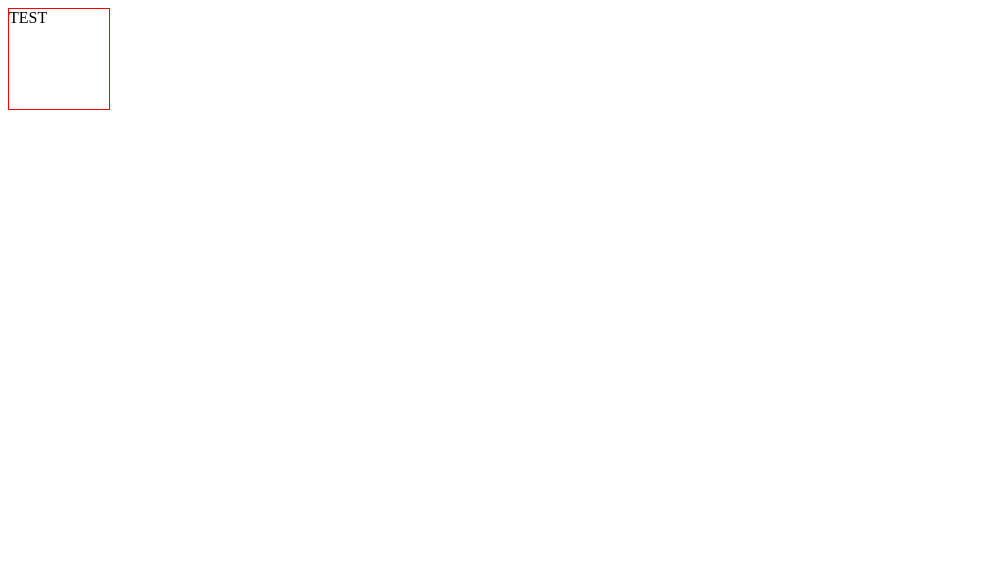
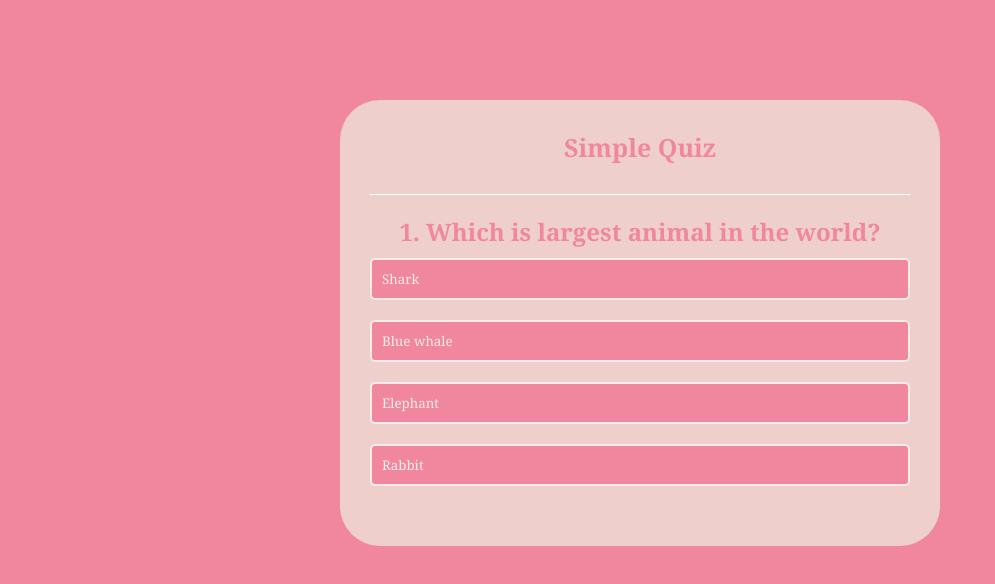
Before and after one commit to Pawlitka/QuizApp, a plain HTML site: page index.html in a window 1280 px wide. Shown: the whole page, without its empty margins (0-995 px from the left). Drawn offline with Linux system fonts and the light colour scheme.

Commit message:
first version of quiz app

```diff
--- a/index.html
+++ b/index.html
@@ -2,12 +2,24 @@
 <html lang="en">
 <head>
     <meta charset="UTF-8">
-    <title>Title</title>
+    <title>Quiz App</title>
     <link  rel="stylesheet" href="styles.css">
 </head>
 <body>
-    <div class="red-test">
-      TEST
-    </div>
+   <div class="app">
+       <h1>Simple Quiz</h1>
+       <div class="quiz">
+           <h2 id="question">Questions goes here</h2>
+           <div id="answer-buttons">
+               <button class="btn">Answer 1</button>
+               <button class="btn">Answer 2</button>
+               <button class="btn">Answer 3</button>
+               <button class="btn">Answer 4</button>
+           </div>
+           <button id="next-btn">Next</button>
+       </div>
+   </div>
+   <script src="script.js"></script>
 </body>
+
 </html>
--- /dev/null
+++ b/script.js
@@ -0,0 +1,134 @@
+const questions = [
+    {
+        question: "Which is largest animal in the world?",
+        answers: [
+            {text: "Shark", correct: false},
+            {text: "Blue whale", correct: true},
+            {text: "Elephant", correct: false},
+            {text: "Rabbit", correct: false},
+        ]
+    },
+    {
+        question: "Which country is the smallest?",
+        answers: [
+            {text: "Vatican", correct: true},
+            {text: "Poland", correct: false},
+            {text: "Italy", correct: false},
+            {text: "France", correct: false},
+        ]
+    },
+    {
+        question: "Which is largest continent in the world?",
+        answers: [
+            {text: "Asia", correct: true},
+            {text: "Africa", correct: false},
+            {text: "Australia", correct: false},
+            {text: "Europe", correct: false},
+            ]
+    },
+    {
+        question: "Do I love my handsome boy",
+        answers: [
+            {text: "Yes", correct: true},
+            {text: "No", correct: false},
+        ]
+    },
+    {
+        question: "Which is the longest river in the world?",
+        answers: [
+            {text: "Congo", correct: false},
+            {text: "Yellow", correct: false},
+            {text: "Nile", correct: true},
+            {text: "Niger", correct: false},
+            ]
+    }
+];
+const questionElement = document.getElementById("question");
+const answerButtons = document.getElementById("answer-buttons");
+const NextButton = document.getElementById("next-btn");
+
+let currentQuestionIndex = 0;
+let score = 0;
+
+function startQuiz(){
+    currentQuestionIndex = 0;
+    score = 0;
+    NextButton.innerHTML = "Next";
+    showQuestion();
+}
+
+function showQuestion(){
+    resetState();
+    let currentQuestion = questions[currentQuestionIndex];
+    let questionNo = currentQuestionIndex + 1;
+    questionElement.innerHTML = questionNo + ". " + currentQuestion.question;
+
+    currentQuestion.answers.forEach(answer => {
+        const button = document.createElement("button"); // <button></button>
+        button.innerHTML = answer.text; // <button>{answer.text}</button>, np. <button>Shark</button>
+        button.classList.add("btn"); // <button class="btn">{answer.text}</button>, np. <button class="btn">Shark</button>
+        answerButtons.appendChild(button);
+
+        button.dataset.correct = answer.correct;  // <button class="btn" data-correct="true">{answer.text}</button>, np. <button class="btn" data-correct="true">Shark</button>
+
+        button.addEventListener("click", selectAnswer); // <button class="btn" data-correct="true" onclick="selectAnswer">{answer.text}</button>, np. <button class="btn" data-correct="true" onclick="selectAnswer">Shark</button>
+    });
+}
+
+function resetState() {
+    NextButton.style.display = "none";
+    while(answerButtons.firstChild){
+        answerButtons.removeChild(answerButtons.firstChild);
+    }
+}
+
+function selectAnswer(e){
+    const selectedBtn = e.target;
+    const isCorrect = selectedBtn.dataset.correct === "true";
+    if(isCorrect){
+        selectedBtn.classList.add("correct");
+        score++;
+    }else{
+        selectedBtn.classList.add("incorrect");
+    }
+    Array.from(answerButtons.children).forEach(button => {
+        if(button.dataset.correct === "true"){
+            button.classList.add("correct");
+        }
+        button.disabled = true;
+    });
+    NextButton.style.display = "block";
+}
+
+function showScore(){
+    resetState();
+    questionElement.innerHTML = `You scored ${score} out of ${questions.length}!`;
+    NextButton.innerHTML = "PLAY AGAIN";
+    NextButton.style.display = "block";
+}
+
+
+
+
+
+function handleNextButton(){
+    currentQuestionIndex++;
+    if(currentQuestionIndex < questions.length){
+        showQuestion();
+    }else{
+        showScore();
+    }
+}
+
+
+NextButton.addEventListener("click", ()=>{
+    if(currentQuestionIndex < questions.length){
+        handleNextButton();
+    }else{
+        startQuiz();
+    }
+})
+
+
+
+startQuiz();
--- a/styles.css
+++ b/styles.css
@@ -1,6 +1,78 @@
 
-.red-test {
-    border: 1px solid red;
-    width: 100px;
-    height: 100px;
+* {
+    box-sizing: border-box;
+    margin: 0;
+    padding: 0;
+    font-family: 'Georgia', serif;
 }
+body{
+    background: #F1879E;
+}
+.app{
+    background: #EECFCC;
+    width: 90%;
+    max-width: 600px;
+    margin: 100px auto 0;
+    border-radius: 40px;
+    padding: 30px;
+}
+.app h1{
+    font-size: 25px;
+    color: #F1879E;
+    font-weight: 600;
+    border-bottom: 1px solid white;
+    padding-bottom: 30px;
+    text-align: center;
+}
+.quiz{
+    padding: 20px 0;
+}
+.quiz h2{
+    font-size: 24px;
+    color: #F1879E;
+    font-weight: 600;
+    text-align: center;
+}
+.btn{
+    background: #F1879E;
+    color: #F5ECEB;
+    font-weight: 500;
+    width: 100%;
+    border: 2px solid #F5ECEB;
+    padding: 10px;
+    margin: 10px 0;
+    text-align: left;
+    border-radius: 5px;
+    cursor: pointer;
+    transition: all 0.3s;
+}
+.btn:hover:not([disabled]){
+    background: #F5ECEB;
+    color: #F1879E;
+}
+.btn:disabled{
+    cursor: no-drop;
+}
+#next-btn{
+background: #F1879E;
+    color: #F5ECEB;
+    font-weight: 500;
+    width: 150px;
+    border: 2px solid #F5ECEB;
+    padding: 10px;
+    margin: 20px auto 0;
+    border-radius: 5px;
+    cursor: pointer;
+    display: none;
+    transition: 0.5s;
+}
+#next-btn:hover{
+    background: #F5ECEB;
+    color: #F1879E;
+}
+.correct{
+    background: #3E764B;
+}
+.incorrect{
+    background: #800020;
+}
```
